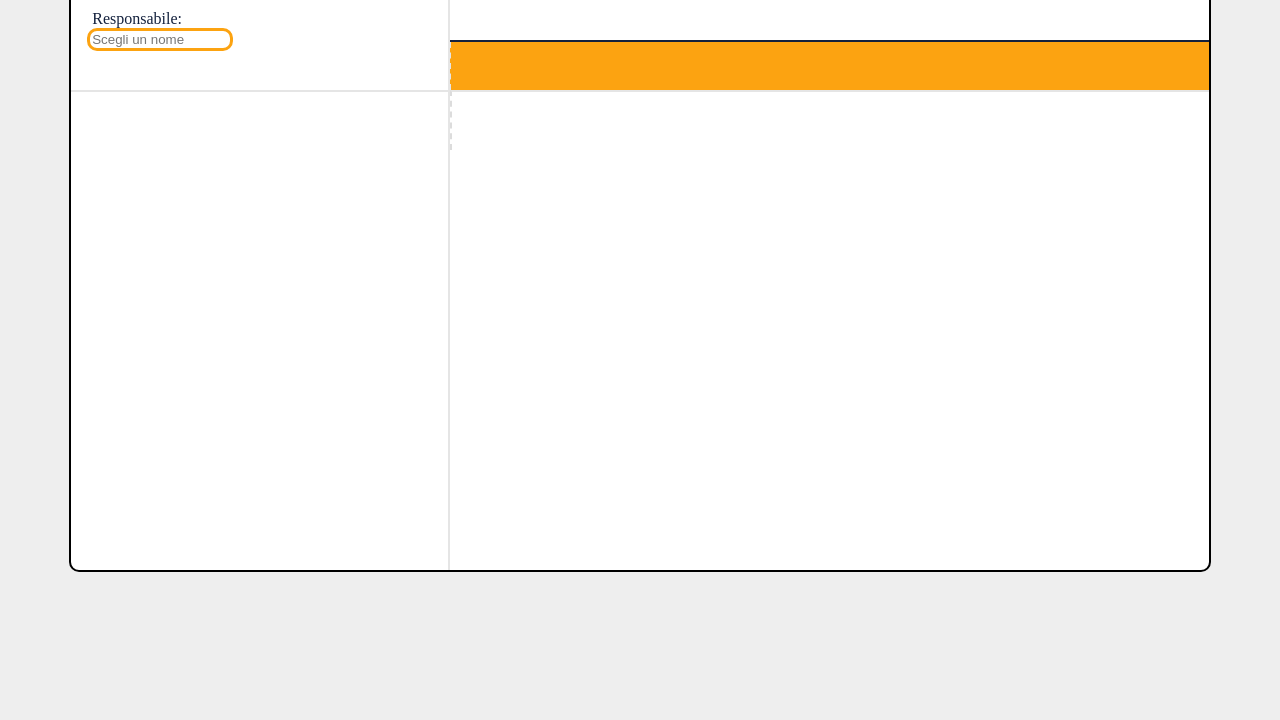
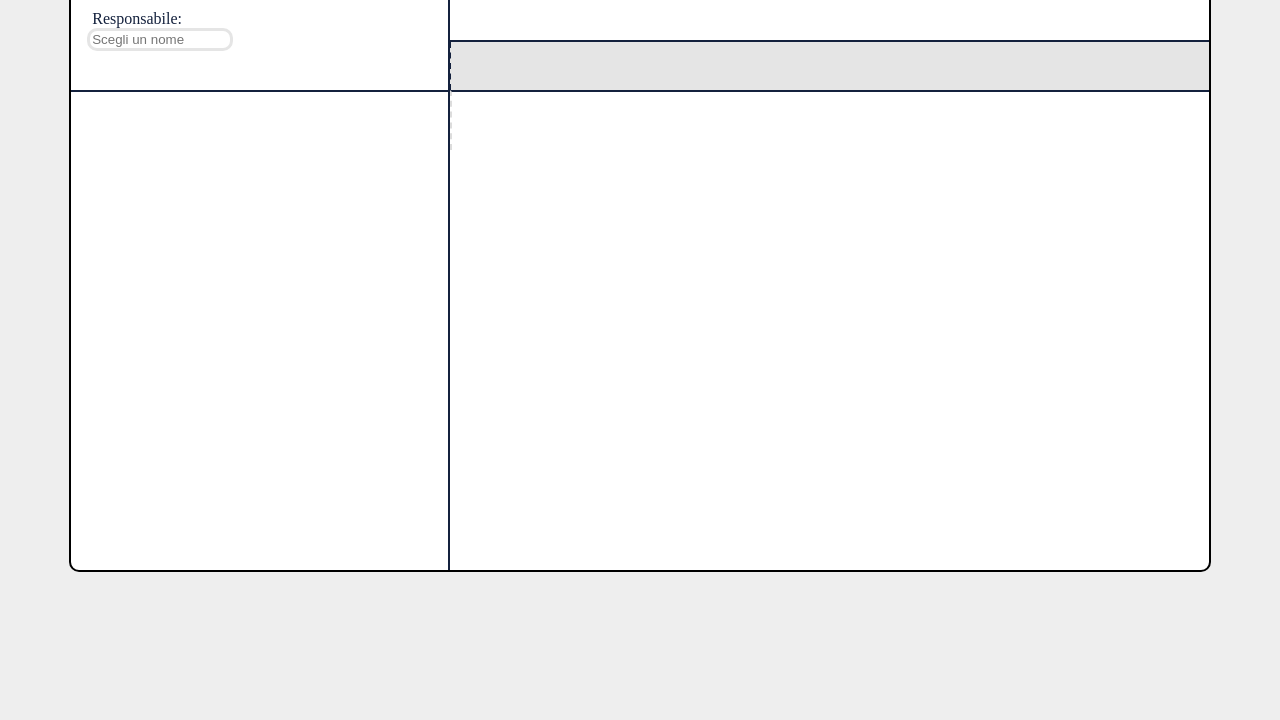
Before and after one commit to Marco-Minetti/CaricoDiLavoro-Sirius, a plain HTML site: page Sirius_components_notofficial/index_3.html in a window 1280 px wide. Shown: the part 80-800 px from the top of the page. Drawn offline with Linux system fonts and the light colour scheme; no server answers.

Commit message:
update color

```diff
--- a/Sirius_components_notofficial/style_3.css
+++ b/Sirius_components_notofficial/style_3.css
@@ -20,7 +20,7 @@ body {
     font-size: larger;
     font-weight: bolder;
     color: #14213D;
-    border-right: 2px solid #E5E5E5;
+    border-right: 2px solid #14213D;
 }
 
 .first_ {
@@ -33,12 +33,12 @@ body {
 
 .second {
     margin-left: 2vh;
-    border-right: 2px solid #E5E5E5;
+    border-right: 2px solid #14213D;
 }
 
 .third {
     display: grid;
-    border-right: 2px solid #E5E5E5;
+    border-right: 2px solid #14213D;
 }
 
 .third_ {
@@ -46,7 +46,7 @@ body {
 }
 
 .third_ > div {
-    border-top: 2px solid #E5E5E5;
+    border-top: 2px solid #14213D;
     border-left: 2px dashed gainsboro;
     display: grid;
     align-items: center;
@@ -54,7 +54,7 @@ body {
 .third > div {
     padding-top: 0.5vh;
     padding-left: 3vh;
-    border-top: 2px solid #E5E5E5;
+    border-top: 2px solid #14213D;
 }
 
 .grid {
@@ -70,7 +70,7 @@ input
     width:17vh;
     color:#14213D;
     background-color: white;
-    border: 3px solid #fca311;
+    border: 3px solid #E5E5E5;
     border-radius: 10px;
 }
 
@@ -91,15 +91,15 @@ label.responsabili   {
     text-align: center;
     align-items: center;
     border-top: 2px solid #14213D;
-    border-bottom: 2px solid #E5E5E5 ;
-    background-color: #fca311;
+    border-bottom: 2px solid #14213D;
+    background-color: #E5E5E5;
 }
 
 .project > div {
     width: 100%;
     height: 6vh;
     color: #14213D;
-    border-left: 2px dashed #E5E5E5;
+    border-left: 2px dashed #14213D;
     display: grid;
     align-content: center;
     justify-content: center;
@@ -151,7 +151,7 @@ label.responsabili   {
 }
 
 .information {
-    color: #fca311 ;
+    color: #5c6b73;
 }
 
 #projectTable {
```
